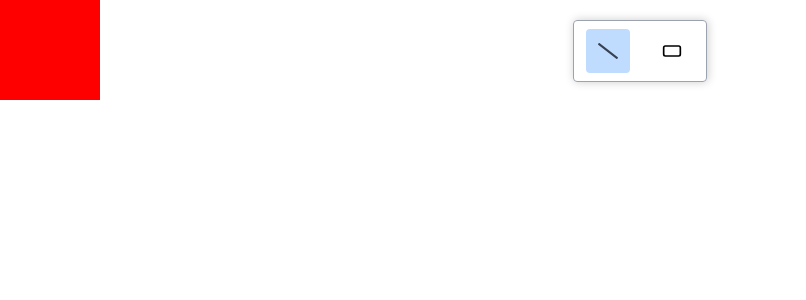
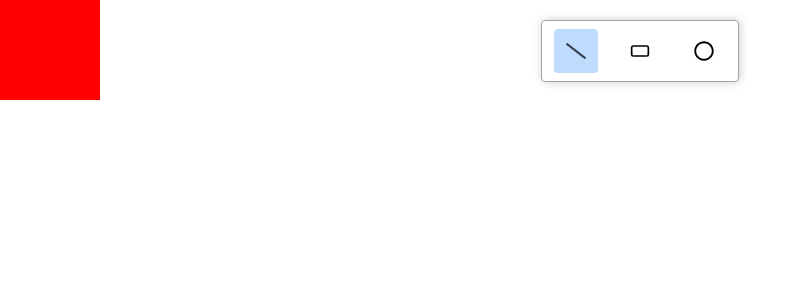
Before and after one commit to Pradeep4157/White-Board-Proj, a React (Create React App) app: page / in a window 1280 px wide. Shown: the top 300 px of the page, without its empty margins (0-806 px from the left). Built offline with nearby package versions, Linux system fonts and the light colour scheme.

Commit message:
done with circle...

```diff
--- a/src/components/ToolBar/index.js
+++ b/src/components/ToolBar/index.js
@@ -2,6 +2,7 @@ import React, { useState } from "react";
 import classes from "./index.module.css";
 import cx from "classnames";
 import { useContext } from "react";
+import { TOOL_ITEMS } from "../../constants.js";
 import boardContext from "../../store/board-context.js";
 import {
   FaSlash,
@@ -40,6 +41,16 @@ const Toolbar = () => {
       >
         <LuRectangleHorizontal />
       </div>
+      <div
+        className={cx(classes.toolItem, {
+          [classes.active]: activeToolItem === TOOL_ITEMS.CIRCLE,
+        })}
+        onClick={() => {
+          changeToolHandler("CIRCLE");
+        }}
+      >
+        <FaRegCircle />
+      </div>
     </div>
   );
 };
--- a/src/components/board/index.js
+++ b/src/components/board/index.js
@@ -1,4 +1,4 @@
-import { useRef, useEffect, useContext } from "react";
+import { useRef, useLayoutEffect, useContext } from "react";
 import { TOOL_ACTION_TYPES } from "../../constants.js";
 import rough from "roughjs";
 import boardContext from "../../store/board-context";
@@ -11,7 +11,7 @@ function Board() {
     boardMouseUpHandler,
     toolActionType,
   } = useContext(boardContext);
-  useEffect(() => {
+  useLayoutEffect(() => {
     const canvas = canvasRef.current;
     const context = canvas.getContext("2d");
     canvas.width = window.innerWidth;
@@ -24,7 +24,7 @@ function Board() {
       context.clearRect(0, 0, canvas.width, canvas.height);
     };
   }, [elements]);
-  useEffect(() => {
+  useLayoutEffect(() => {
     const canvas = canvasRef.current;
     const context = canvas.getContext("2d");
     context.fillStyle = "red";
--- a/src/store/BoardProvider.js
+++ b/src/store/BoardProvider.js
@@ -8,7 +8,7 @@ const boardReducer = (state, action) => {
     case "CHANGE_TOOL": {
       return {
         ...state,
-        toolActionType: TOOL_ACTION_TYPES.DRAWING,
+        toolActionType: TOOL_ACTION_TYPES.NONE,
         activeToolItem: action.payload.tool,
       };
     }
@@ -30,7 +30,10 @@ const boardReducer = (state, action) => {
       };
     }
     case "DRAW_MOVE": {
-      if (state.elements.length === 0) {
+      if (
+        state.elements.length === 0 ||
+        state.toolActionType !== TOOL_ACTION_TYPES.DRAWING
+      ) {
         return state;
       }
       const { clientX, clientY } = action.payload;
--- a/src/utils/elements.js
+++ b/src/utils/elements.js
@@ -21,6 +21,14 @@ export const createRoughElement = (id, x1, y1, x2, y2, { type }) => {
       element.roughEle = gen.rectangle(x1, y1, x2 - x1, y2 - y1, options);
       return element;
     }
+    case TOOL_ITEMS.CIRCLE: {
+      const cx = (x1 + x2) / 2,
+        cy = (y1 + y2) / 2;
+      const width = x2 - x1,
+        height = y2 - y1;
+      element.roughEle = gen.ellipse(cx, cy, width, height, options);
+      return element;
+    }
     default: {
       throw new Error("Type is not recognized");
     }
```
